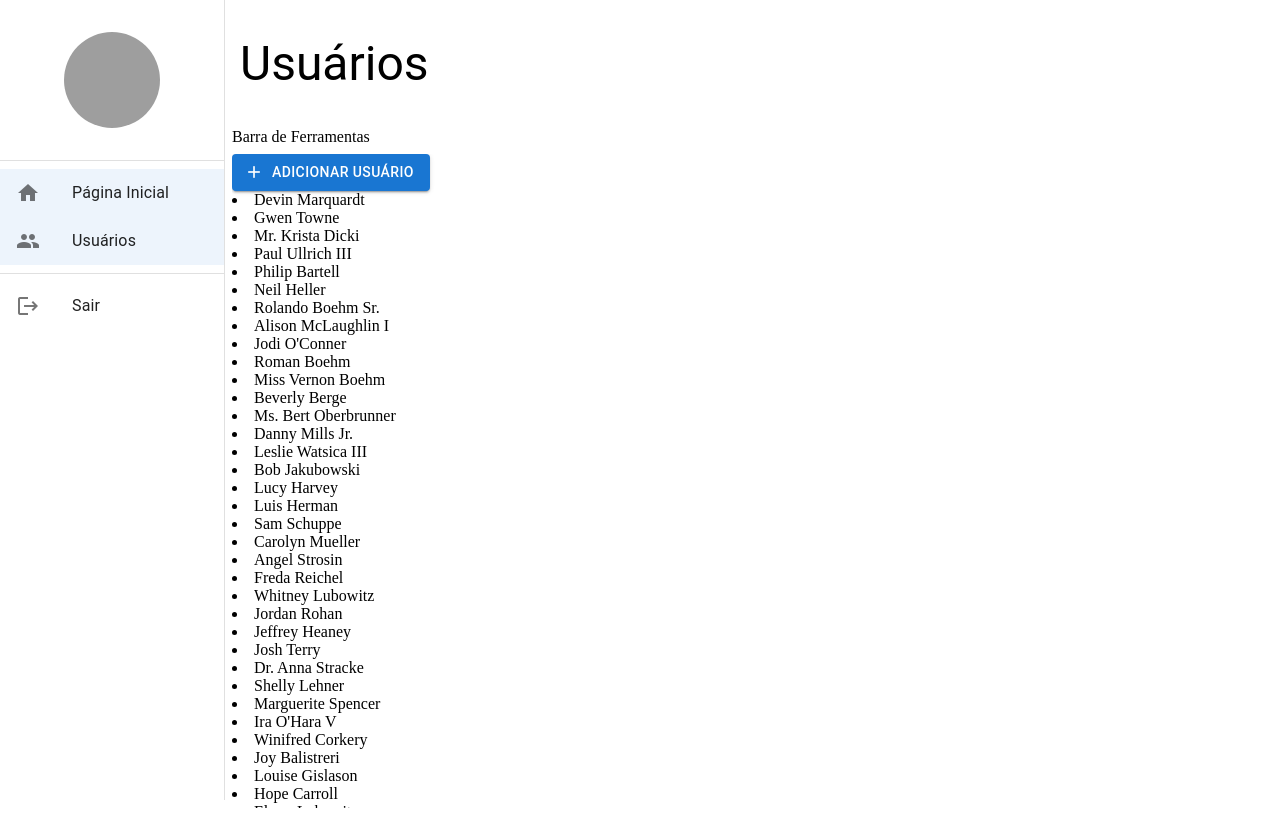
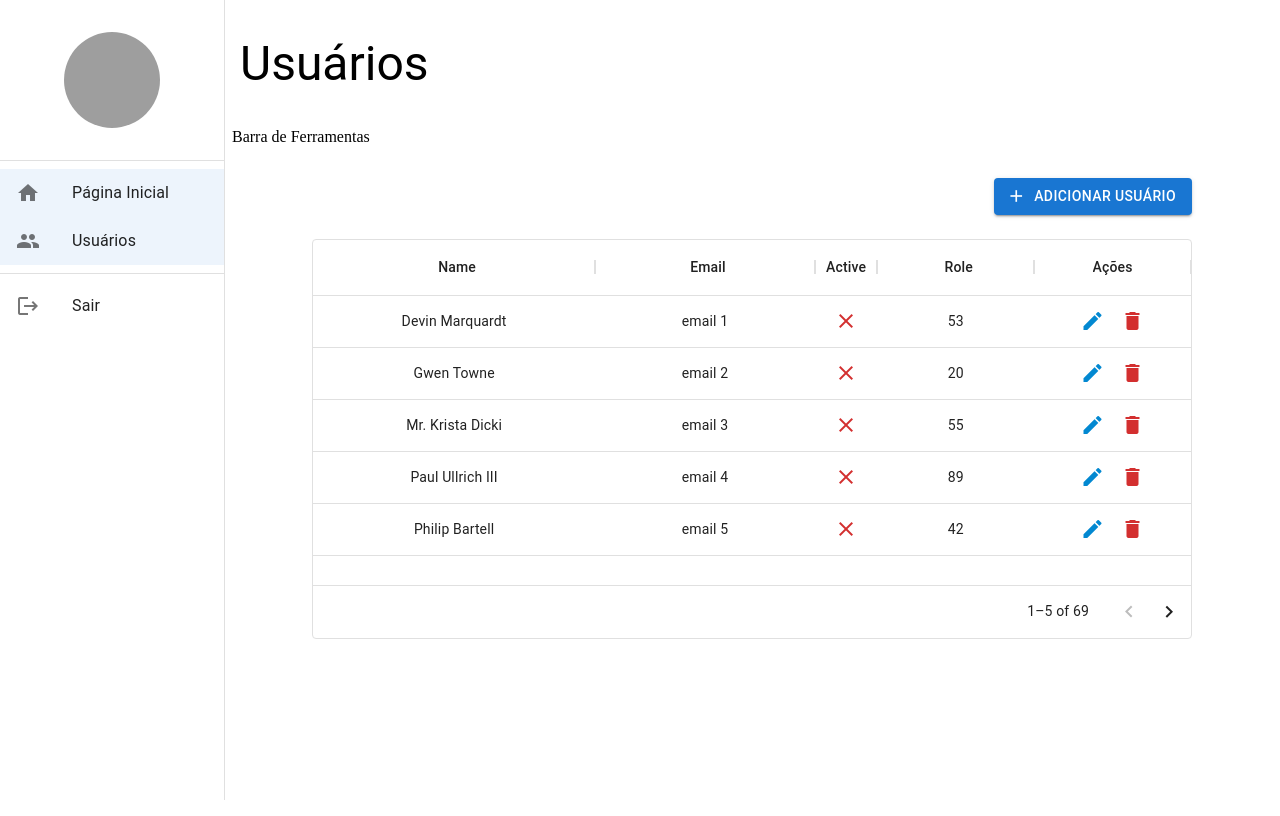
Before and after one commit to camilacarvalho/react-core, a React (Create React App) app: page /users in a window 1280 px wide. Both pictures are taken after typing "name@example.com", "Sample123" into the empty fields and a click on the button "ENTRAR". Built offline with nearby package versions, Linux system fonts and the light colour scheme; data requests are answered from the project's data file; grey boxes are pictures that could not be loaded.

Commit message:
insert @mui/x-data-grid and dataGrid in list

```diff
--- a/package.json
+++ b/package.json
@@ -6,6 +6,7 @@
     "@emotion/react": "^11.10.5",
     "@emotion/styled": "^11.10.5",
     "@mui/material": "^5.10.14",
+    "@mui/x-data-grid": "^5.17.14",
     "@testing-library/jest-dom": "^5.16.5",
     "@testing-library/react": "^13.4.0",
     "@testing-library/user-event": "^13.5.0",
--- a/src/pages/user/list/UserList.tsx
+++ b/src/pages/user/list/UserList.tsx
@@ -1,21 +1,74 @@
 import BasePageLayout from '../../../layouts/BasePageLayout';
 import userApi from '../hooks/useUserApi';
-import { Button } from '@mui/material';
+import { Button, IconButton, useMediaQuery, useTheme } from '@mui/material';
+import { DataGrid, GridColDef } from '@mui/x-data-grid';
 import Icon from '@mui/material/Icon';
 import { useLocation, useNavigate } from 'react-router-dom';
-import { userData } from '../../../models';
+import { Box } from '@mui/system';
 
 const UserList = () => {
     const { user: userAPI } = userApi();
     const { data } = userAPI.getAll();
     const navigate = useNavigate();
     const location = useLocation();
+    const theme = useTheme();
+    const smDown = useMediaQuery(theme.breakpoints.down('sm'));
+    const mdDown = useMediaQuery(theme.breakpoints.down('md'));
+
+    const handleEditUser=(id:number)=> {
+        console.log(id);
+    };
+
+    const handleDeleteUser=(id:number)=> {
+        console.log(id);
+    };
+
+    const columns: GridColDef[] = [
+        { field: 'name',  flex: 0.9, minWidth: 40, headerName: 'Name', align: 'center', headerAlign: 'center'},
+        { field: 'email',  flex: 0.7, minWidth: 30, headerName: 'Email', align: 'center', headerAlign: 'center' },
+        {
+            field: 'isActive',  flex: 0.2 , minWidth: 10, headerName: 'Active', align: 'center', headerAlign: 'center', disableColumnMenu: true, sortable: false, renderCell: (params) => {
+                const { isActive } = params.row;
+                return isActive ? (<Icon color='success'>check</Icon>) : (<Icon color='error'>close</Icon>);
+            }
+        },
+        { field: 'roleId', minWidth: 10, flex: 0.5 , headerName: 'Role', headerAlign: 'center', align: 'center'},
+        {
+            field: 'actions', flex: 0.5, minWidth: 10, headerName: 'Ações', headerAlign: 'center', align: 'center', sortable: false, disableColumnMenu: true, renderCell: (params) => {
+                const { id } = params.row;
+                return (<Box>
+                    <IconButton color='info'
+                        aria-label='edit'
+                        onClick={()=>handleEditUser(id)}
+                    >
+                        <Icon>edit</Icon>
+                    </IconButton>
+                    <IconButton color='error'
+                        aria-label='delete'
+                        onClick={()=>handleDeleteUser(id)}
+                    >
+                        <Icon>delete</Icon>
+                    </IconButton>
+                </Box>);
+            }
+        }
+    ];
+
     return (
         <BasePageLayout title='Usuários' barraDeFerramentas={<>Barra de Ferramentas</>}>
-            <Button variant="contained" startIcon={ <Icon>add</Icon>} onClick={()=>navigate(`${location.pathname}/create`)}>Adicionar Usuário</Button>
-            {data?.map((user: userData) => (
-                <li key={user.id}> {user.name} </li>
-            ))}
+            <Box paddingX={smDown?theme.spacing(3):mdDown?theme.spacing(1):theme.spacing(10)}>
+                <Box display='flex' justifyContent='end' marginY={theme.spacing(3)}>
+                    <Button variant="contained" startIcon={<Icon>add</Icon>} onClick={() => navigate(`${location.pathname}/create`)}>Adicionar Usuário</Button>
+                </Box>
+                <Box sx={{ height: 400, width: '100%' }}>
+                    <DataGrid
+                        rows={data ?? []}
+                        columns={columns}
+                        pageSize={5}
+                        rowsPerPageOptions={[5]}
+                    />
+                </Box>
+            </Box>
         </BasePageLayout>
     );
 };
```
